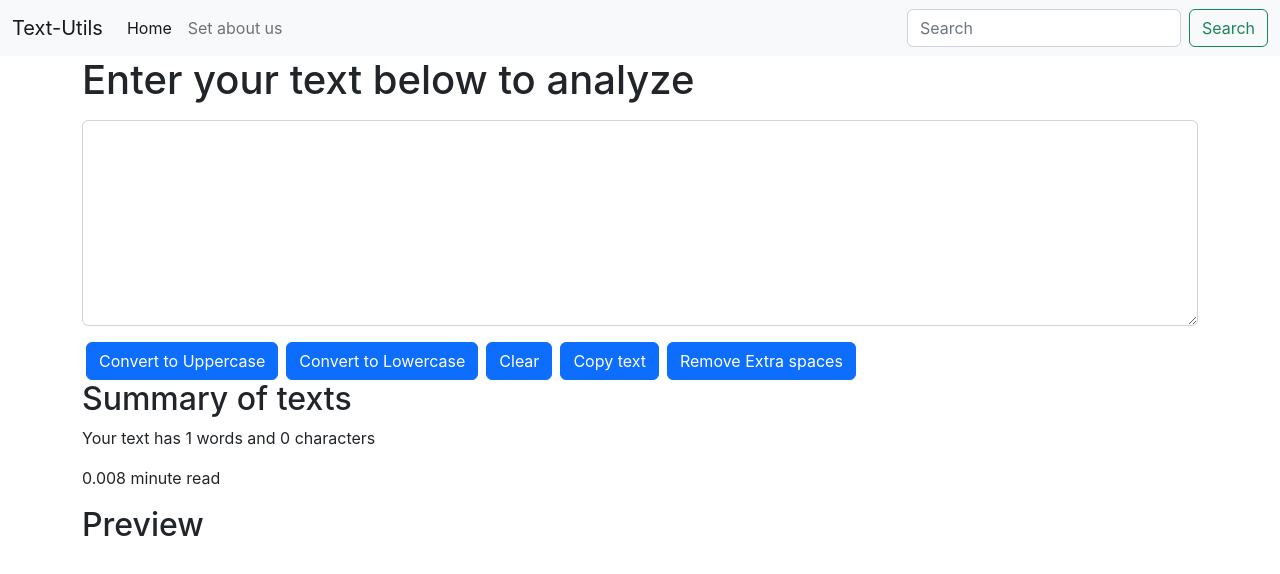
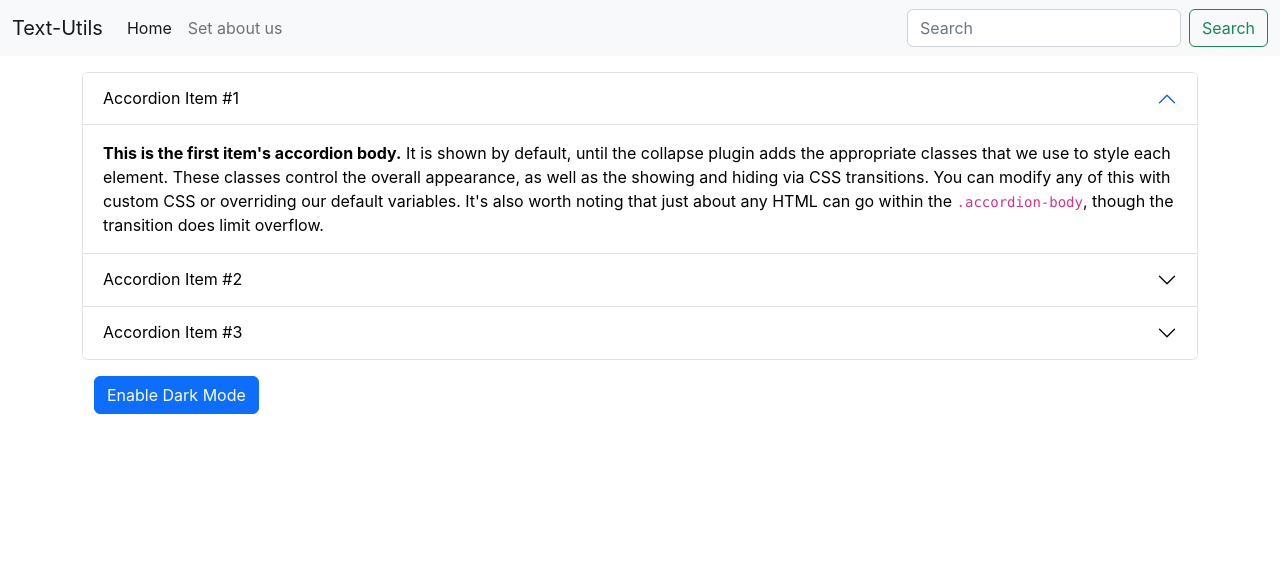
Before and after one commit to Mr-Apoorv/textUtils2, a React (Create React App) app: page / in a window 1280 px wide. Shown: the top 574 px of the page. Built offline with nearby package versions, Linux system fonts and the light colour scheme.

Commit message:
L-10 Creating enable dark mode button using useState Hook

```diff
--- a/src/App.js
+++ b/src/App.js
@@ -1,6 +1,7 @@
 import "./App.css";
+import About from "./components/About";
 import NavBar from "./components/NavBar";
-import TextForm from "./components/TextForm";
+// import TextForm from "./components/TextForm";
 
 function App() {
   return (
@@ -9,7 +10,8 @@
       {/* <NavBar/> */}
       <NavBar title="Text-Utils" />
       <div className="container">
-      <TextForm heading="Enter your text below to analyze"/>
+        {/* <TextForm heading="Enter your text below to analyze" /> */}
+        <About />
       </div>
     </>
   );
--- /dev/null
+++ b/src/components/About.js
@@ -0,0 +1,138 @@
+import React, { useState } from "react";
+
+export default function About() {
+  const [btnText, setBtnText] = useState("Enable Dark Mode");
+  const [theme, setTheme] = useState({
+    color: "black",
+    backgroundColor: "white",
+    // border: "1px solid white",
+  });
+
+  const handleToggleTheme = () => {
+    if (theme.color === "white") {
+      console.log(`dark theme`);
+      setBtnText("Enable Light Mode");
+      setTheme({
+        color: "black",
+        backgroundColor: "white",
+      });
+      setBtnText("Enable Dark Mode");
+    } else {
+      console.log(`white theme`);
+      setTheme({
+        color: "white",
+        backgroundColor: "#00000f",
+        border: "1px solid white",
+      });
+      setBtnText("Enable Light Mode");
+    }
+  };
+
+  return (
+    <div className="my-3">
+      <div className="accordion" id="accordionExample">
+        <div className="accordion-item">
+          <h2 className="accordion-header" id="headingOne">
+            <button
+              className="accordion-button"
+              type="button"
+              data-bs-toggle="collapse"
+              data-bs-target="#collapseOne"
+              aria-expanded="true"
+              aria-controls="collapseOne"
+              style={theme}
+            >
+              Accordion Item #1
+            </button>
+          </h2>
+          <div
+            id="collapseOne"
+            className="accordion-collapse collapse show"
+            aria-labelledby="headingOne"
+            data-bs-parent="#accordionExample"
+          >
+            <div className="accordion-body" style={theme}>
+              <strong>This is the first item's accordion body.</strong> It is
+              shown by default, until the collapse plugin adds the appropriate
+              classes that we use to style each element. These classes control
+              the overall appearance, as well as the showing and hiding via CSS
+              transitions. You can modify any of this with custom CSS or
+              overriding our default variables. It's also worth noting that just
+              about any HTML can go within the <code>.accordion-body</code>,
+              though the transition does limit overflow.
+            </div>
+          </div>
+        </div>
+        <div className="accordion-item">
+          <h2 className="accordion-header" id="headingTwo">
+            <button
+              className="accordion-button collapsed"
+              type="button"
+              data-bs-toggle="collapse"
+              data-bs-target="#collapseTwo"
+              aria-expanded="false"
+              aria-controls="collapseTwo"
+              style={theme}
+            >
+              Accordion Item #2
+            </button>
+          </h2>
+          <div
+            id="collapseTwo"
+            className="accordion-collapse collapse"
+            aria-labelledby="headingTwo"
+            data-bs-parent="#accordionExample"
+          >
+            <div className="accordion-body" style={theme}>
+              <strong>This is the second item's accordion body.</strong> It is
+              hidden by default, until the collapse plugin adds the appropriate
+              classes that we use to style each element. These classes control
+              the overall appearance, as well as the showing and hiding via CSS
+              transitions. You can modify any of this with custom CSS or
+              overriding our default variables. It's also worth noting that just
+              about any HTML can go within the <code>.accordion-body</code>,
+              though the transition does limit overflow.
+            </div>
+          </div>
+        </div>
+        <div className="accordion-item">
+          <h2 className="accordion-header" id="headingThree">
+            <button
+              className="accordion-button collapsed"
+              type="button"
+              data-bs-toggle="collapse"
+              data-bs-target="#collapseThree"
+              aria-expanded="false"
+              aria-controls="collapseThree"
+              style={theme}
+            >
+              Accordion Item #3
+            </button>
+          </h2>
+          <div
+            id="collapseThree"
+            className="accordion-collapse collapse"
+            aria-labelledby="headingThree"
+            data-bs-parent="#accordionExample"
+          >
+            <div className="accordion-body" style={theme}>
+              <strong>This is the third item's accordion body.</strong> It is
+              hidden by default, until the collapse plugin adds the appropriate
+              classes that we use to style each element. These classes control
+              the overall appearance, as well as the showing and hiding via CSS
+              transitions. You can modify any of this with custom CSS or
+              overriding our default variables. It's also worth noting that just
+              about any HTML can go within the <code>.accordion-body</code>,
+              though the transition does limit overflow.
+            </div>
+          </div>
+        </div>
+      </div>
+      <div className="container">
+        <button className="btn btn-primary my-3" onClick={handleToggleTheme}>
+          {btnText}
+        </button>
+      </div>
+    </div>
+  );
+}
```
